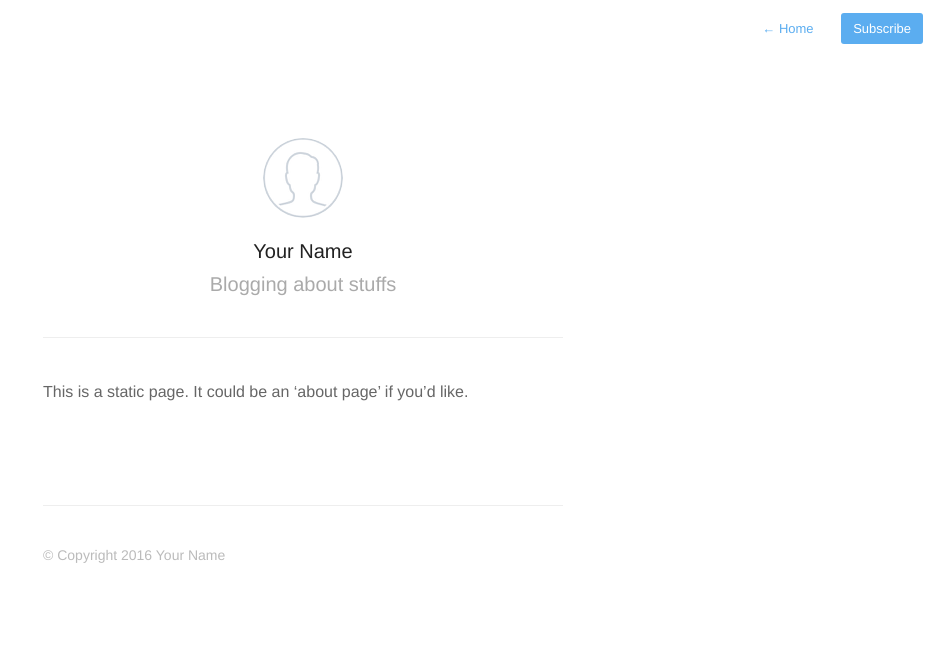
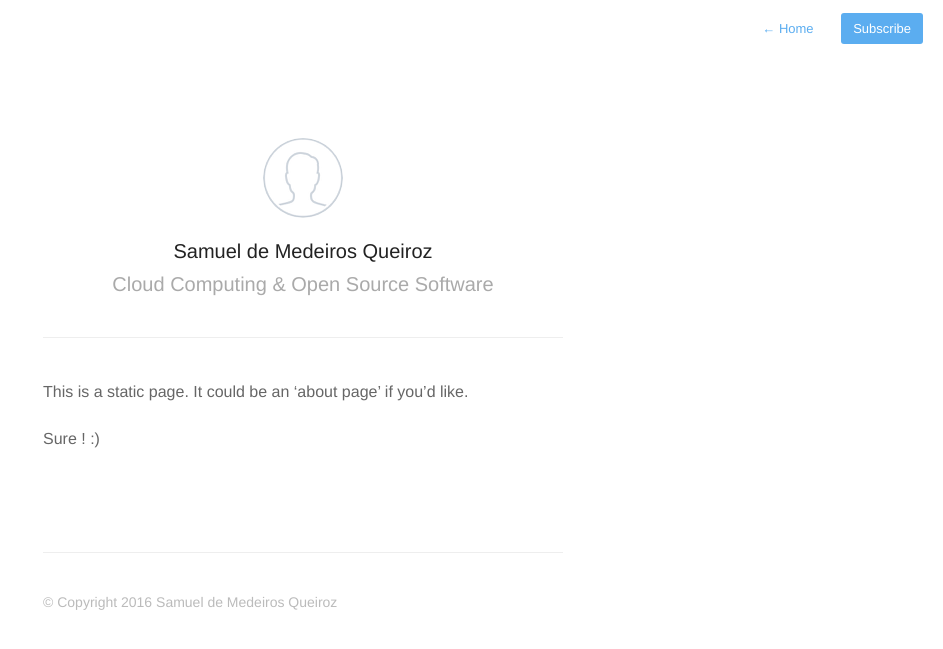
Before and after one commit to samueldmq/samueldmq-old-website, a Jekyll site: the page built from about.md, in a window 1280 px wide. Shown: the top 649 px of the page, without its empty margins (337-1280 px from the left). Built offline with Jekyll 4.4.1, drawn with Linux system fonts in a browser that asks for light colours; nearby versions of some CDN libraries.

Commit message:
Updating config

```diff
--- a/_config.yml
+++ b/_config.yml
@@ -1,6 +1,6 @@
-name: Your New Jekyll Site
-description: Blogging about stuffs
-meta_description: "Your New Jekyll Site, Blogging about stuffs"
+name: Samuel's Website
+description: Cloud Computing & Open Source Software
+meta_description: "Samuel's Website, Cloud Computing & Open Source Software"
 
 aboutPage: true
 
@@ -8,15 +8,15 @@ highlighter: rouge
 
 paginate: 20
 baseurl: /
-domain_name: 'http://yourblog-domain.com'
+domain_name: 'http://samueldmq.com'
 google_analytics: 'UA-XXXXXXXX-X'
 disqus: false
 disqus_shortname: 'your-disqus-shortname'
 
 # Details for the RSS feed generator
-url:            'http://your-blog-url.example.com'
-author:         'Your Name'
-authorTwitter:  'YourTwitterUsername'
+url:            'http://samueldmq.com'
+author:         'Samuel de Medeiros Queiroz'
+authorTwitter:  'samuel_dmq'
 
 permalink:       /:year/:title/
 
--- a/about.md
+++ b/about.md
@@ -6,4 +6,6 @@ profile: true
 
 This is a static page. It could be an 'about page' if you'd like.
 
+Sure ! :)
+
 {% include footer.html %}
```
